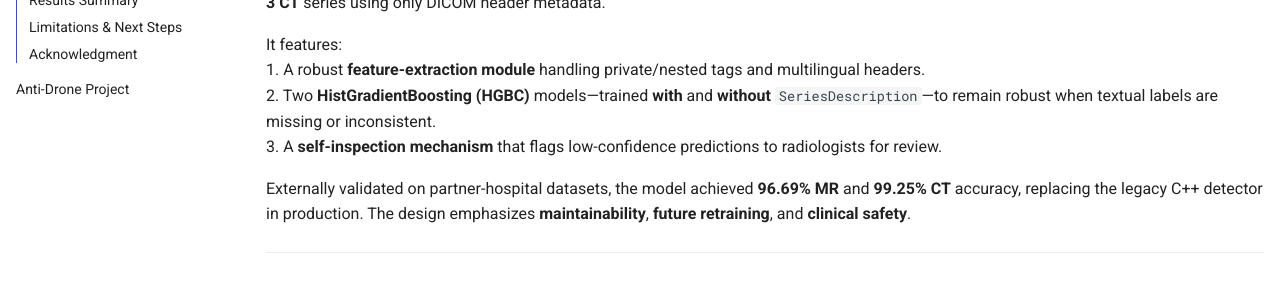
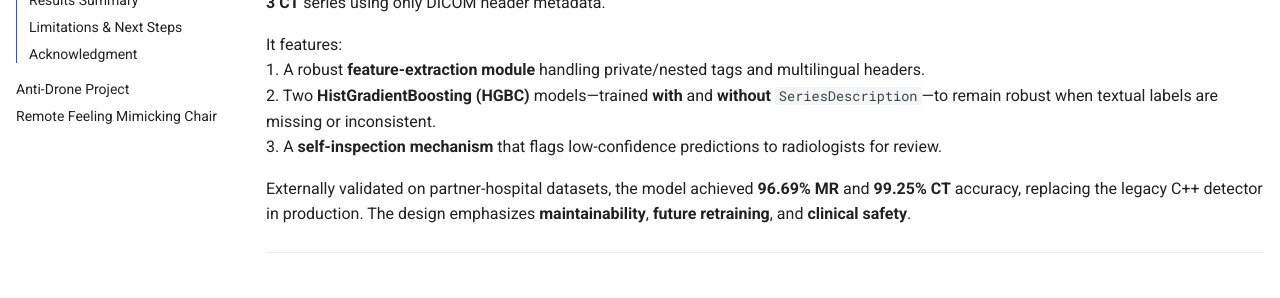
Before and after one commit to Jeongsoo-dev/ML_based_MR_CT_SeriesType_Detection, an MkDocs documentation site: the page built from docs/index.md, in a window 1280 px wide. Shown: the part 516-814 px from the top of the page. Built offline with MkDocs 1.6.1 and Material for MkDocs 9.7.7, drawn with Linux system fonts in a browser that asks for light colours.

Commit message:
Update mkdocs.yml

```diff
--- a/mkdocs.yml
+++ b/mkdocs.yml
@@ -12,3 +12,4 @@ markdown_extensions:
 nav:
   - "Cercare-Medical ML Project": index.md
   - "Anti-Drone Project": anti_drone.md
+  - Remote Feeling Mimicking Chair: remote_chair.md
```
